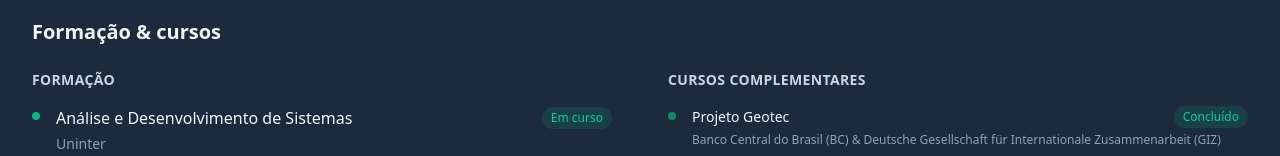
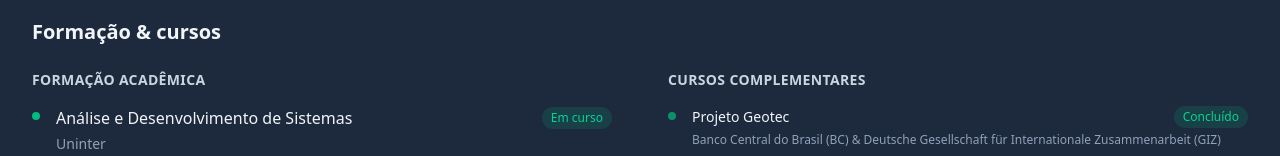
Before and after one commit to thaisdss/Portfolio, a React (Vite) app: page / in a window 1280 px wide. Shown: the part 796-952 px from the top of the page. Built offline with nearby package versions, Linux system fonts and the light colour scheme; no server answers.

Commit message:
changed the title

```diff
--- a/src/App.tsx
+++ b/src/App.tsx
@@ -8,7 +8,7 @@ import { courses, experiences, technologies } from "./constants"
 import { useGithub } from "./hooks/useGithub"
 
 export function App() {
-    const user = useGithub("thaisdss", ["Mini-Projects-React", "Mini-Projects-JS"])
+    const user = useGithub("thaisdss", ["If-data-merge", "Mini-Projects-React", "Mini-Projects-JS"])
 
     return (
         <div className="w-full h-full bg-slate-800 font-sans px-8 py-4 flex flex-col max-lg:gap-8">
--- a/src/components/Education/index.tsx
+++ b/src/components/Education/index.tsx
@@ -11,7 +11,7 @@ export const Education = () => {
       className="space-y-4"
     >
       <h3 className="text-sm font-semibold text-slate-300 uppercase tracking-wide">
-        Formação
+        Formação Acadêmica
       </h3>
 
       <div className="relative pl-6">
```
